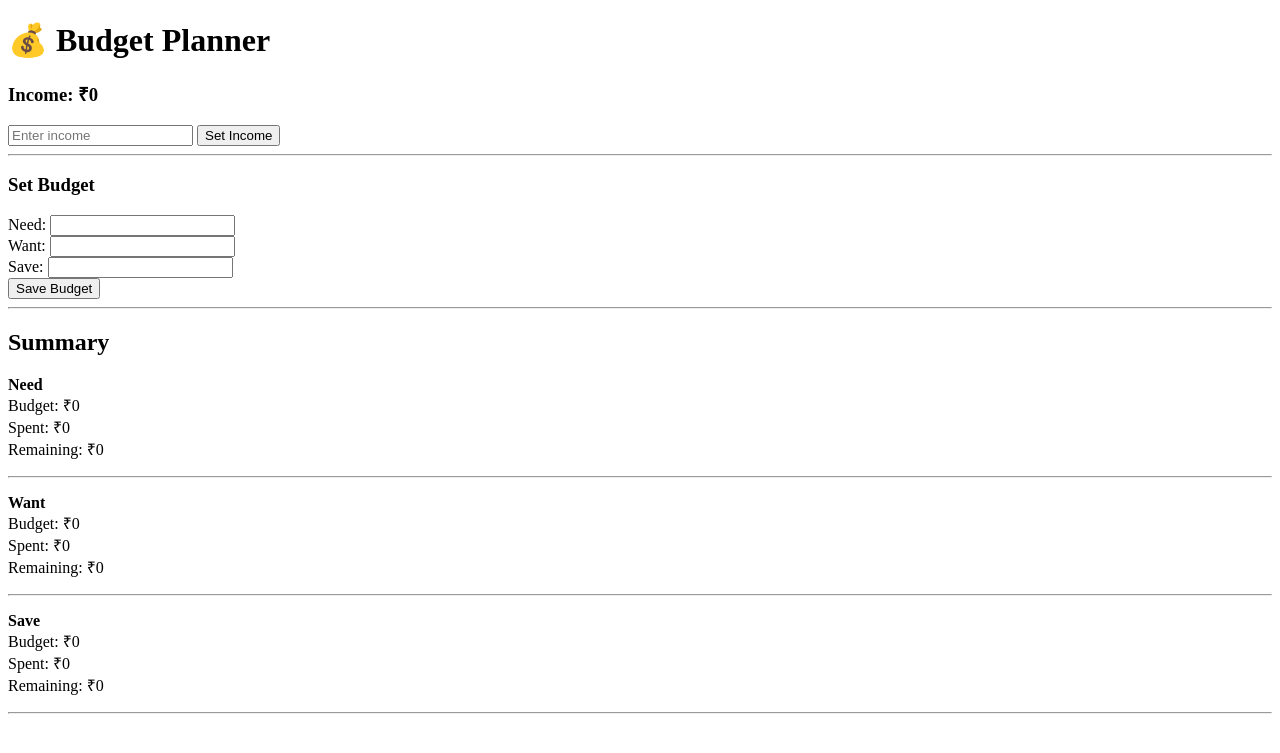
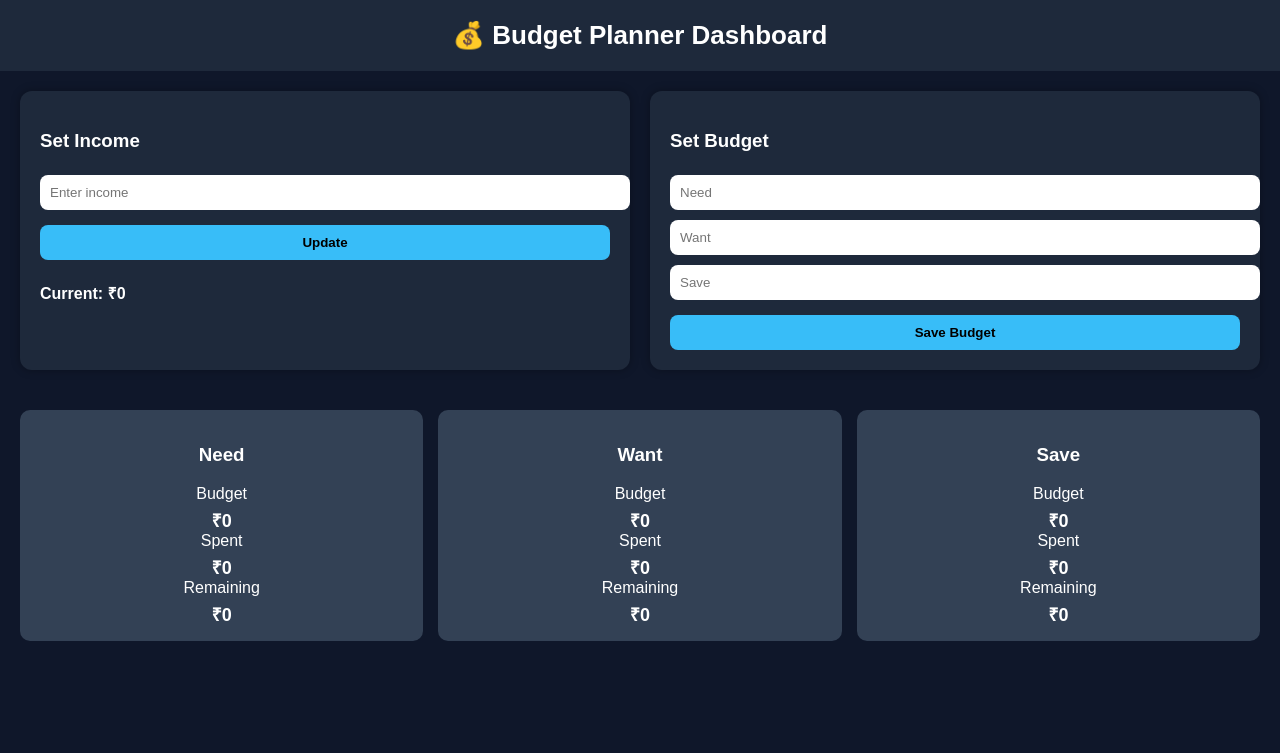
Before and after one commit to newunknownuser369-cell/Budget_Planner, a Flask app: page / in a window 1280 px wide. Shown: the top 753 px of the page. Run offline with Flask 3, Linux system fonts and the light colour scheme.

Commit message:
Update index.html

```diff
--- a/templates/index.html
+++ b/templates/index.html
@@ -2,43 +2,133 @@
 <html>
 <head>
     <title>Budget Planner</title>
+
+    <style>
+        body {
+            font-family: Arial, sans-serif;
+            margin: 0;
+            background: #0f172a;
+            color: white;
+        }
+
+        .header {
+            background: #1e293b;
+            padding: 20px;
+            text-align: center;
+            font-size: 26px;
+            font-weight: bold;
+        }
+
+        .container {
+            display: grid;
+            grid-template-columns: 1fr 1fr;
+            gap: 20px;
+            padding: 20px;
+        }
+
+        .card {
+            background: #1e293b;
+            padding: 20px;
+            border-radius: 12px;
+            box-shadow: 0 0 10px rgba(0,0,0,0.3);
+        }
+
+        input {
+            width: 100%;
+            padding: 10px;
+            margin: 5px 0;
+            border-radius: 8px;
+            border: none;
+        }
+
+        button {
+            width: 100%;
+            padding: 10px;
+            margin-top: 10px;
+            background: #38bdf8;
+            border: none;
+            border-radius: 8px;
+            color: black;
+            font-weight: bold;
+            cursor: pointer;
+        }
+
+        button:hover {
+            background: #0ea5e9;
+        }
+
+        .summary {
+            display: grid;
+            grid-template-columns: repeat(3, 1fr);
+            gap: 15px;
+            padding: 20px;
+        }
+
+        .box {
+            background: #334155;
+            padding: 15px;
+            border-radius: 10px;
+            text-align: center;
+        }
+
+        .value {
+            font-size: 18px;
+            font-weight: bold;
+            margin-top: 5px;
+        }
+
+    </style>
 </head>
+
 <body>
 
-<h1>💰 Budget Planner</h1>
+<div class="header">
+💰 Budget Planner Dashboard
+</div>
 
-<h3>Income: ₹{{ income }}</h3>
+<div class="container">
 
-<!-- INCOME FORM -->
+    <!-- INCOME -->
+    <div class="card">
+        <h3>Set Income</h3>
         <form method="POST" action="/income">
             <input name="income" placeholder="Enter income">
-    <button type="submit">Set Income</button>
+            <button type="submit">Update</button>
         </form>
+        <h4>Current: ₹{{ income }}</h4>
+    </div>
 
-<hr>
-
-<!-- BUDGET FORM -->
+    <!-- BUDGET -->
+    <div class="card">
         <h3>Set Budget</h3>
         <form method="POST" action="/budget">
-    Need: <input name="need"><br>
-    Want: <input name="want"><br>
-    Save: <input name="save"><br>
+            <input name="need" placeholder="Need">
+            <input name="want" placeholder="Want">
+            <input name="save" placeholder="Save">
             <button type="submit">Save Budget</button>
         </form>
+    </div>
 
-<hr>
+</div>
 
-<h2>Summary</h2>
+<!-- SUMMARY -->
+<div class="summary">
 
     {% for c, d in summary.items() %}
-<p>
-<b>{{ c }}</b><br>
-Budget: ₹{{ d.budget }}<br>
-Spent: ₹{{ d.spent }}<br>
-Remaining: ₹{{ d.remaining }}
-</p>
-<hr>
+    <div class="box">
+        <h3>{{ c }}</h3>
+        <div>Budget</div>
+        <div class="value">₹{{ d.budget }}</div>
+
+        <div>Spent</div>
+        <div class="value">₹{{ d.spent }}</div>
+
+        <div>Remaining</div>
+        <div class="value">₹{{ d.remaining }}</div>
+    </div>
     {% endfor %}
+
+</div>
 
 </body>
 </html>
```
Lines whose indentation alone changed are shown as unchanged.
